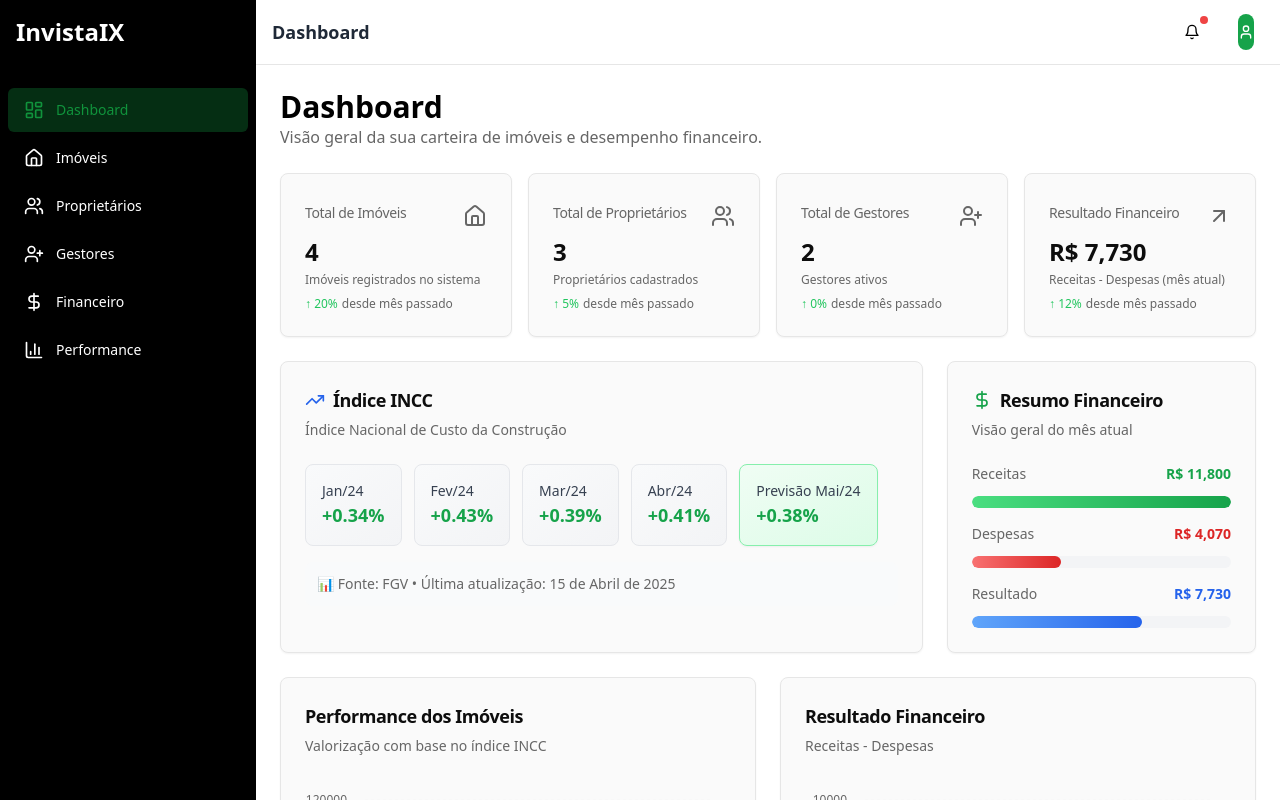
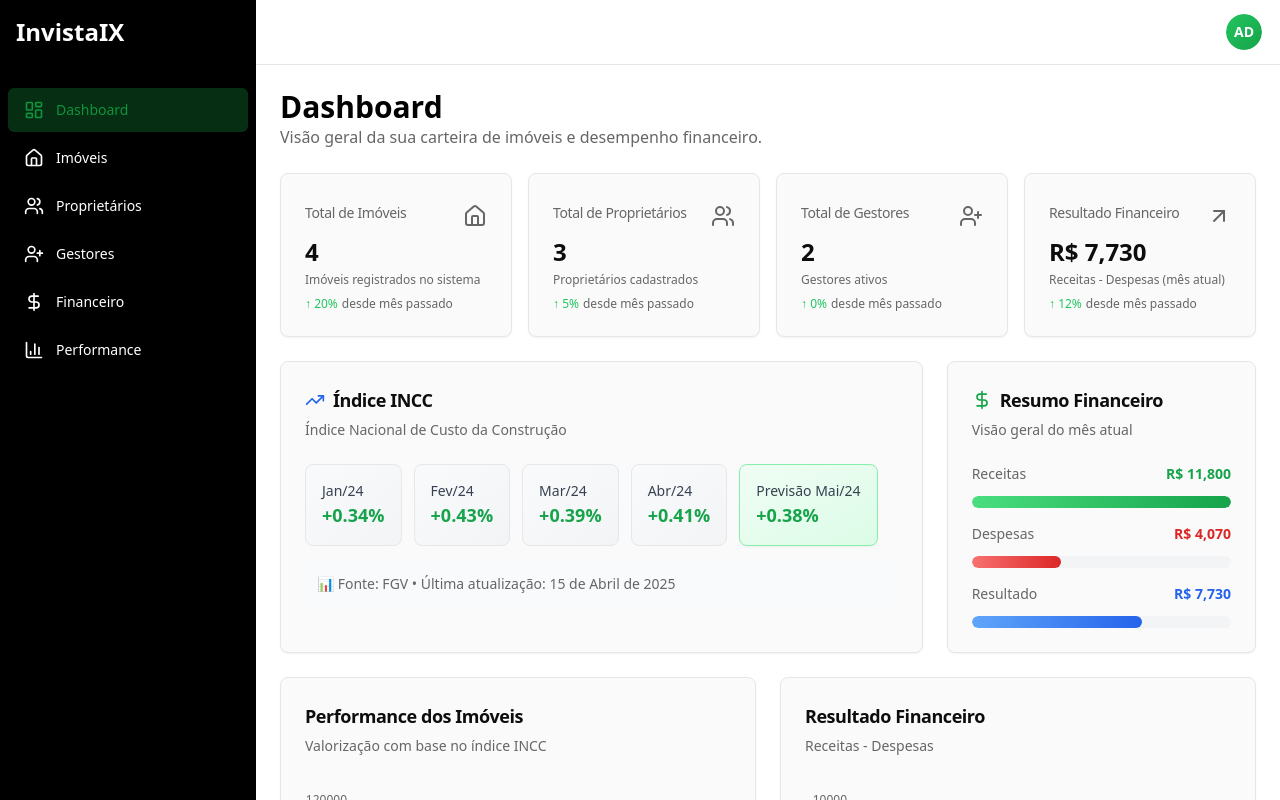
Before and after one commit to SamuelSadovnik/invistaix-dashboard-vision-33, a React (Vite) app: page /dashboard in a window 1280 px wide. Shown: the top 800 px of the page. Built offline with nearby package versions, Linux system fonts and the light colour scheme; sample sign-in values are in the browser's storage.

Commit message:
Refactor: Improve Dashboard topbar and profile button
Removed the dashboard title and notification bell. Improved the profile button design and alignment. Implemented navigation to the settings page on profile button click.

```diff
--- a/src/components/layout/Topbar.tsx
+++ b/src/components/layout/Topbar.tsx
@@ -1,6 +1,6 @@
 
 import React from 'react';
-import { Bell, User } from 'lucide-react';
+import { User, Settings, LogOut } from 'lucide-react';
 import {
   DropdownMenu,
   DropdownMenuContent,
@@ -10,6 +10,7 @@ import {
   DropdownMenuTrigger
 } from '@/components/ui/dropdown-menu';
 import { Button } from '@/components/ui/button';
+import { Avatar, AvatarFallback, AvatarImage } from '@/components/ui/avatar';
 import { useAuth } from '@/contexts/AuthContext';
 import { useNavigate } from 'react-router-dom';
 import { toast } from 'sonner';
@@ -28,32 +29,57 @@ const Topbar = () => {
   };
 
   return (
-    <header className="border-b bg-background px-4 py-3 flex items-center justify-between">
+    <header className="border-b bg-background px-4 py-3 flex items-center justify-end">
       <div className="flex items-center">
-        <h2 className="text-lg font-semibold text-gray-800">Dashboard</h2>
-      </div>
-
-      <div className="flex items-center gap-4">
-        <Button variant="ghost" size="icon" className="relative">
-          <Bell className="h-5 w-5" />
-          <span className="absolute top-1 right-1 w-2 h-2 bg-destructive rounded-full"></span>
-        </Button>
-
         <DropdownMenu>
           <DropdownMenuTrigger asChild>
-            <Button variant="ghost" className="relative h-9 w-9 rounded-full">
-              <div className="flex h-9 w-9 items-center justify-center rounded-full bg-green-600 text-white">
-                <User className="h-5 w-5" />
-              </div>
+            <Button variant="ghost" className="relative h-10 w-10 rounded-full hover:bg-accent">
+              <Avatar className="h-9 w-9">
+                <AvatarImage src="" alt="Admin" />
+                <AvatarFallback className="bg-gradient-to-br from-green-500 to-green-600 text-white font-semibold">
+                  AD
+                </AvatarFallback>
+              </Avatar>
             </Button>
           </DropdownMenuTrigger>
-          <DropdownMenuContent align="end">
-            <DropdownMenuLabel>Minha Conta</DropdownMenuLabel>
+          <DropdownMenuContent align="end" className="w-64">
+            <DropdownMenuLabel className="font-normal">
+              <div className="flex flex-col space-y-2">
+                <div className="flex items-center space-x-2">
+                  <Avatar className="h-8 w-8">
+                    <AvatarImage src="" alt="Admin" />
+                    <AvatarFallback className="bg-gradient-to-br from-green-500 to-green-600 text-white text-sm">
+                      AD
+                    </AvatarFallback>
+                  </Avatar>
+                  <div className="flex flex-col">
+                    <p className="text-sm font-medium leading-none">Administrator</p>
+                    <p className="text-xs leading-none text-muted-foreground mt-1">
+                      admin@invistaix.com
+                    </p>
+                  </div>
+                </div>
+                <div className="text-xs text-muted-foreground">
+                  <p>Usuário: ADMIN</p>
+                  <p>Tipo: Administrador</p>
+                  <p>Status: Ativo</p>
+                </div>
+              </div>
+            </DropdownMenuLabel>
             <DropdownMenuSeparator />
-            <DropdownMenuItem>Perfil</DropdownMenuItem>
-            <DropdownMenuItem onClick={handleConfigClick}>Configurações</DropdownMenuItem>
+            <DropdownMenuItem className="cursor-pointer">
+              <User className="mr-2 h-4 w-4" />
+              <span>Perfil</span>
+            </DropdownMenuItem>
+            <DropdownMenuItem onClick={handleConfigClick} className="cursor-pointer">
+              <Settings className="mr-2 h-4 w-4" />
+              <span>Configurações</span>
+            </DropdownMenuItem>
             <DropdownMenuSeparator />
-            <DropdownMenuItem onClick={handleLogout}>Sair</DropdownMenuItem>
+            <DropdownMenuItem onClick={handleLogout} className="cursor-pointer text-red-600 focus:text-red-600">
+              <LogOut className="mr-2 h-4 w-4" />
+              <span>Sair</span>
+            </DropdownMenuItem>
           </DropdownMenuContent>
         </DropdownMenu>
       </div>
```
